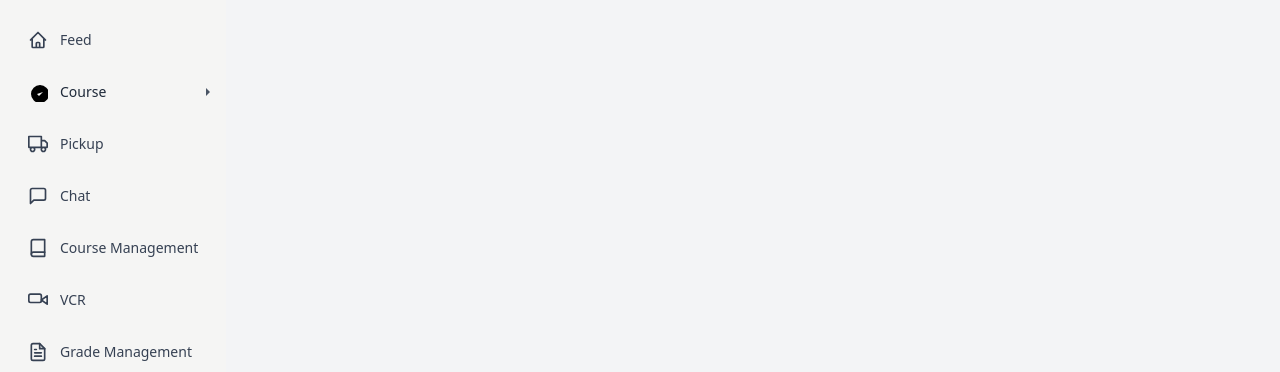
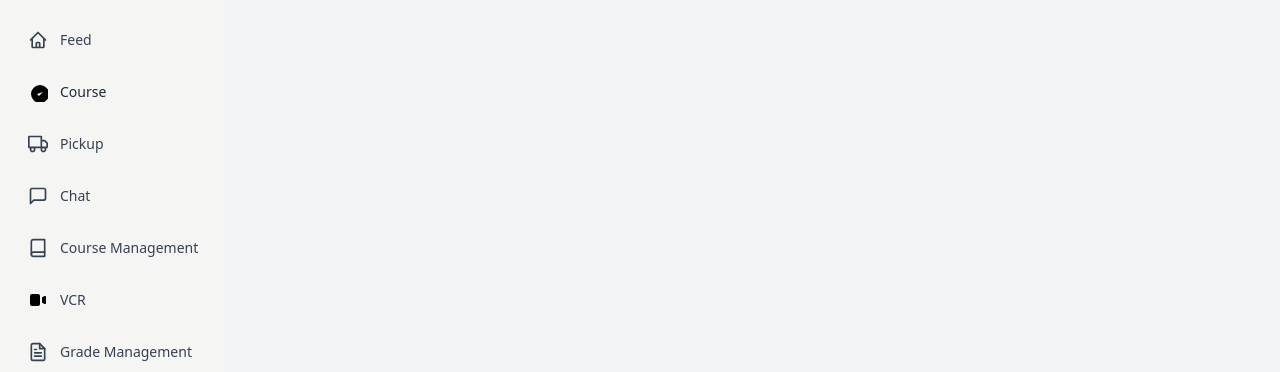
Before and after one commit to prachi316/nx-learner, an Angular app: page / in a window 1280 px wide. Shown: the part 250-622 px from the top of the page. Built offline with nearby package versions, Linux system fonts and the light colour scheme.

Commit message:
Refactor side navigation icons to use a single component for improved maintainability

```diff
--- a/src/app/common/components/side-nav/side-nav.component.html
+++ b/src/app/common/components/side-nav/side-nav.component.html
@@ -82,82 +82,17 @@
           [class.hover:bg-white]="!item.active"
           (click)="onNavItemClick(item)"
         >
-          <!-- Icon based on item type -->
-          @switch (item.icon) {
-            @case ('home') {
+          <!-- Icon -->
           <app-icon
-                theIcon="home"
-                width="20"
-                height="20"
-                color="currentColor"
-                class="w-5 h-5 mr-3"
-              ></app-icon>
-            }
-            @case ('truck') {
-              <app-icon
-                theIcon="truck"
-                width="20"
-                height="20"
-                color="currentColor"
-                class="w-5 h-5 mr-3"
-              ></app-icon>
-            }
-            @case ('chat') {
-              <app-icon
-                theIcon="chat"
-                width="20"
-                height="20"
-                color="currentColor"
-                class="w-5 h-5 mr-3"
-              ></app-icon>
-            }
-            @case ('book') {
-              <app-icon
-                theIcon="book"
+            [theIcon]="item.icon"
             width="20"
             height="20"
             color="currentColor"
             class="w-5 h-5 mr-3"
             [class.fill-current]="item.active"
           ></app-icon>
-            }
-            @case ('books') {
-              <app-icon
-                theIcon="books"
-                width="20"
-                height="20"
-                color="currentColor"
-                class="w-5 h-5 mr-3"
-              ></app-icon>
-            }
-            @case ('video') {
-              <app-icon
-                theIcon="video-camera"
-                width="20"
-                height="20"
-                color="currentColor"
-                class="w-5 h-5 mr-3"
-              ></app-icon>
-            }
-            @case ('document') {
-              <app-icon
-                theIcon="document"
-                width="20"
-                height="20"
-                color="currentColor"
-                class="w-5 h-5 mr-3"
-              ></app-icon>
-            }
-          }
 
           <span class="text-sm font-medium" [class.hidden]="isCollapsed">{{ item.label }}</span>
-
-          <!-- Active indicator arrow -->
-          @if (item.active && !isCollapsed) {
-            <div
-              class="absolute right-0 top-1/2 transform -translate-y-1/2 w-0 h-0 border-l-4 border-l-gray-600 border-t-4 border-t-transparent border-b-4 border-b-transparent"
-            ></div>
-          }
         </a>
       }
     </nav>
```
Lines whose indentation alone changed are shown as unchanged.
